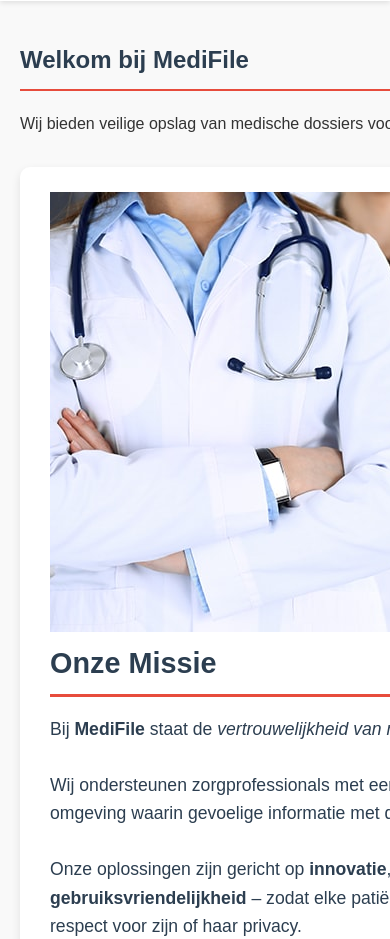
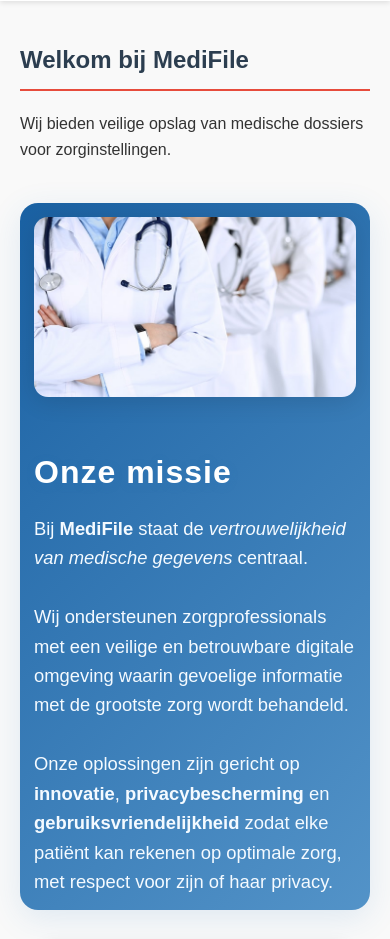
Before and after one commit to Lazarscorro/MediFile, a Flask app: page / in a window 390 px wide; the page is wider, and only the part inside the window is pictured. Shown: the part 174-1113 px from the top of that part. Run offline with Flask 3, Linux system fonts and the light colour scheme.

Commit message:
fixes & changes

```diff
--- a/static/js/chatbot.js
+++ b/static/js/chatbot.js
@@ -85,7 +85,7 @@
                 if (lowerMsg.includes('adres') || lowerMsg.includes('locatie') || lowerMsg.includes('kantoor') || lowerMsg.includes('waar')) {
                     return "Ons kantoor is gevestigd op:\n\n" +
                            "MediFile B.V.\n" +
-                           "Malibaan 1\n" +
+                           "Maliebaan 1\n" +
                            "3521 AB Utrecht\n" +
                            "Nederland\n\n" +
                            "Wilt u een routebeschrijving? Ik kan u helpen met de beste route vanaf uw locatie.";
--- a/static/style.css
+++ b/static/style.css
@@ -685,6 +685,9 @@
     width: 40px;
     height: 40px;
     border-radius: 50%;
+    display: flex;
+    justify-content: center;
+    align-items: center;
     margin-left: 10px;
     cursor: pointer;
     transition: background 0.3s;
@@ -765,3 +768,120 @@
     box-shadow: 0 4px 8px rgba(0,0,0,0.1);
     background: white;
 }
+
+.mission-banner {
+    max-width: 1200px;
+    margin: 40px auto 32px auto;
+    background: linear-gradient(135deg, #1a61a3 0%, #5393c8 100%);
+    border-radius: 18px;
+    box-shadow: 0 8px 32px rgba(43,120,192,0.13);
+    padding: 0;
+    overflow: hidden;
+}
+
+.mission-content {
+    display: flex;
+    align-items: center;
+    gap: 32px;
+    padding: 32px;
+}
+
+.mission-content img {
+    width: 320px;
+    height: 200px;
+    object-fit: cover;
+    border-radius: 14px;
+    box-shadow: 0 4px 24px rgba(0,0,0,0.12);
+    flex-shrink: 0;
+}
+
+.mission-content h3 {
+    color: #fff;
+    font-size: 2rem;
+    margin-top: 0;
+    margin-bottom: 16px;
+    letter-spacing: 1px;
+    text-shadow: 0 2px 8px rgba(43,120,192,0.25);
+}
+
+.mission-content p {
+    color: #f4faff;
+    font-size: 1.15rem;
+    line-height: 1.6;
+    font-weight: 500;
+    margin: 0;
+}
+
+@media (max-width: 900px) {
+    .mission-content {
+        flex-direction: column;
+        align-items: flex-start;
+        padding: 24px;
+    }
+    .mission-content img {
+        width: 100%;
+        height: 180px;
+        margin-bottom: 18px;
+    }
+}
+
+.producten-grid {
+    display: grid;
+    grid-template-columns: repeat(3, 1fr);
+    gap: 32px;
+    max-width: 1200px;
+    margin: 0 auto 40px auto;
+    padding: 0 20px;
+}
+
+.product-card {
+    background: #fff;
+    border-radius: 14px;
+    box-shadow: 0 4px 18px rgba(0,0,0,0.09);
+    padding: 0 0 24px 0;
+    text-align: center;
+    transition: box-shadow 0.3s, transform 0.3s;
+    display: flex;
+    flex-direction: column;
+    align-items: center;
+    min-height: 350px;
+}
+
+.product-card img {
+    width: 100%;
+    height: 120px;
+    object-fit: cover;
+    border-radius: 14px 14px 0 0;
+    margin-bottom: 14px;
+}
+
+.product-card h3 {
+    margin: 0 0 10px 0;
+    color: #2b78c0;
+    font-size: 1.15rem;
+}
+
+.product-card p {
+    color: #555;
+    font-size: 1rem;
+    padding: 0 16px;
+}
+
+.product-card:hover {
+    box-shadow: 0 8px 32px rgba(43,120,192,0.13);
+    transform: translateY(-4px) scale(1.03);
+}
+
+@media (max-width: 900px) {
+    .producten-grid {
+        grid-template-columns: 1fr 1fr;
+    }
+}
+@media (max-width: 600px) {
+    .producten-grid {
+        grid-template-columns: 1fr;
+    }
+    .mission-content {
+        padding: 14px;
+    }
+}
--- a/templates/contact.html
+++ b/templates/contact.html
@@ -50,11 +50,11 @@
                 <h3><i class="fas fa-map-marker-alt"></i> Bezoekadres</h3>
                 <div class="contact-info">
                     <p><strong>MediFile B.V.</strong></p>
-                    <p>Malibaan 1</p>
+                    <p>Maliebaan 1</p>
                     <p>3521 AB Utrecht</p>
                     <p>Nederland</p>
                     <div class="map-container">
-                        <iframe src="https://www.google.com/maps/embed?pb=!1m18!1m12!1m3!1d78456.2156852368!2d5.000091803906007!3d52.08415802548387!2m3!1f0!2f0!3f0!3m2!1i1024!2i768!4f13.1!3m3!1m2!1s0x47c66f4339d32d37%3A0xd6c8fc4c19af4ae9!2sUtrecht!5e0!3m2!1snl!2snl!4v1749130489490!5m2!1snl!2snl" allowfullscreen="" loading="lazy" referrerpolicy="no-referrer-when-downgrade"></iframe>
+                       <iframe src="https://www.google.com/maps/embed?pb=!1m18!1m12!1m3!1d4903.034731149464!2d5.124994093531501!3d52.088515199629875!2m3!1f0!2f0!3f0!3m2!1i1024!2i768!4f13.1!3m3!1m2!1s0x47c66f52254a6d29%3A0x3b420221f9bf3bfa!2sMaliebaan%201%2C%203581%20CA%20Utrecht!5e0!3m2!1snl!2snl!4v1749202708817!5m2!1snl!2snl" width="300" height="300" style="border:0;" allowfullscreen="" loading="lazy" referrerpolicy="no-referrer-when-downgrade"></iframe>
                     </div>
                 </div>
             </div>
--- a/templates/gedragscode.html
+++ b/templates/gedragscode.html
@@ -19,7 +19,7 @@
 
     <main class="container">
         <h2>Gedragscode – onze belofte aan veiligheid en vertrouwen</h2>
-        <p>Bij MediFile nemen we de bescherming van medische gegevens uiterst serieus. Onze technologie ondersteunt zorgverleners bij het verwerken van gevoelige informatie – en dat vereist het hoogste niveau van integriteit, respect en vertrouwelijkheid. Deze gedragscode geldt voor iedereen die bij of met MediFile werkt, van medewerkers tot partners en leveranciers. Samen creëren we een veilige en ethisch verantwoorde digitale zorgomgeving.</p>
+        <p>Bij MediFile nemen we de bescherming van medische gegevens uiterst serieus. Onze technologie ondersteunt zorgverleners bij het verwerken van gevoelige informatie dat het hoogste niveau van integriteit, respect en vertrouwelijkheid vereist. Deze gedragscode geldt voor iedereen die bij of met MediFile werkt, van medewerkers tot partners en leveranciers. Samen creëren we een veilige en ethisch verantwoorde digitale zorgomgeving.</p>
 
         <div class="policy-content">
 
--- a/templates/index.html
+++ b/templates/index.html
@@ -21,22 +21,75 @@
     <h2>Welkom bij MediFile</h2>
     <p>Wij bieden veilige opslag van medische dossiers voor zorginstellingen.</p>
 
-   <section class="mission-card">
-    <img
-        src="{{ url_for('static', filename='images/missie.jpg') }}"
-        alt="Afbeelding die de missie van MediFile visualiseert"
-        class="mission-img"
-    >
-    <h3>Onze Missie</h3>
+    <!-- Missie-banner -->
+    <section class="mission-banner">
+        <div class="mission-content">
+            <!-- Missie: arts met tablet (zorg, data, privacy) -->
+            <img src="{{ url_for('static', filename='images/missie.jpg') }}" alt="Missie MediFile">
+            <div>
+                <h3>Onze missie</h3>
                 <p>
                     Bij <strong>MediFile</strong> staat de <em>vertrouwelijkheid van medische gegevens</em> centraal.<br><br>
                     Wij ondersteunen zorgprofessionals met een veilige en betrouwbare digitale omgeving waarin gevoelige informatie met de grootste zorg wordt behandeld.<br><br>
-        Onze oplossingen zijn gericht op <strong>innovatie</strong>, <strong>privacybescherming</strong> en <strong>gebruiksvriendelijkheid</strong> – zodat elke patiënt kan rekenen op optimale zorg, met respect voor zijn of haar privacy.
+                    Onze oplossingen zijn gericht op <strong>innovatie</strong>, <strong>privacybescherming</strong> en <strong>gebruiksvriendelijkheid</strong> zodat elke patiënt kan rekenen op optimale zorg, met respect voor zijn of haar privacy.
                 </p>
+            </div>
+        </div>
+    </section>
+
+    <!-- Grid van 6 kleine cards -->
+    <section class="producten-grid">
+        <div class="product-card">
+            <!-- Netwerkbeveiliging: netwerkkabels in server -->
+            <img src="https://images.unsplash.com/photo-1516574187841-cb9cc2ca948b?auto=format&fit=crop&w=600&q=80" alt="Netwerkbeveiliging">
+            <h3>Netwerkbeveiliging</h3>
+            <p>
+                Geavanceerde firewalls en encryptie beschermen uw data tegen ongeautoriseerde toegang.
+            </p>
+        </div>
+        <div class="product-card">
+            <!-- Privacybescherming: slot op toetsenbord -->
+            <img src="https://images.unsplash.com/photo-1515524738708-327f6b0037a7?auto=format&fit=crop&w=600&q=80" alt="Privacybescherming">
+            <h3>Privacybescherming</h3>
+            <p>
+                Volledige naleving van AVG-wetgeving en strikte toegangscontrole voor maximale privacy.
+            </p>
+        </div>
+        <div class="product-card">
+            <!-- Systeemintegratie: verbonden lijnen/netwerk -->
+            <img src="https://images.unsplash.com/photo-1461344577544-4e5dc9487184?auto=format&fit=crop&w=600&q=80" alt="Systeemintegratie">
+            <h3>Systeemintegratie</h3>
+            <p>
+                Eenvoudige koppeling met bestaande zorgsystemen en elektronische patiëntendossiers.
+            </p>
+        </div>
+        <div class="product-card">
+            <!-- Data-analyse: grafiek op laptop -->
+            <img src="https://images.unsplash.com/photo-1517148815978-75f6acaaf32c?auto=format&fit=crop&w=600&q=80" alt="Data-analyse">
+            <h3>Data-analyse</h3>
+            <p>
+                Inzichtelijke rapportages en analyses voor betere zorgbeslissingen en optimalisatie.
+            </p>
+        </div>
+        <div class="product-card">
+            <!-- Back-up: cloud icoon op scherm -->
+            <img src="https://images.unsplash.com/photo-1504384308090-c894fdcc538d?auto=format&fit=crop&w=600&q=80" alt="Back-up">
+            <h3>Betrouwbare back-up</h3>
+            <p>
+                Automatische back-ups en snelle herstelmogelijkheden voor maximale continuïteit.
+            </p>
+        </div>
+        <div class="product-card">
+            <!-- Support: helpdesk medewerker met headset -->
+            <img src="https://images.unsplash.com/photo-1521737852567-6949f3f9f2b5?auto=format&fit=crop&w=600&q=80" alt="Support">
+            <h3>24/7 Support</h3>
+            <p>
+                Ons team staat dag en nacht klaar om u te ondersteunen bij vragen of incidenten.
+            </p>
+        </div>
     </section>
 </main>
 
 {% include 'footer.html' %}
-
 </body>
 </html>
```
Also changed, not shown: templates/oplossingen.html (+5 -5 lines). Lines whose indentation alone changed are shown as unchanged.
